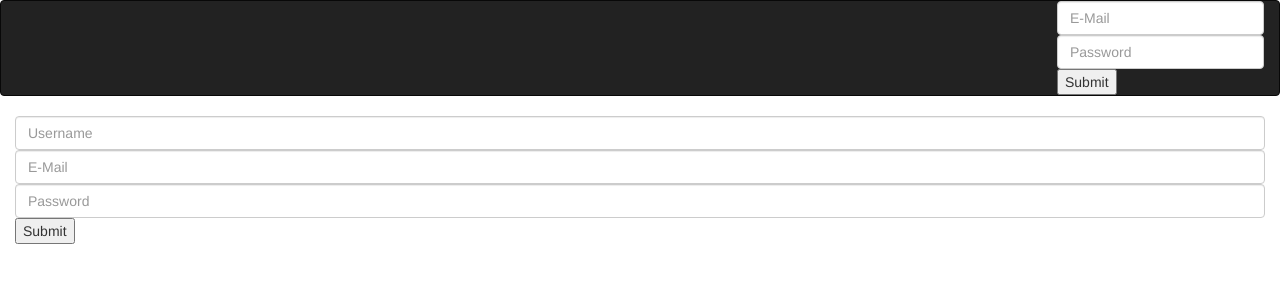
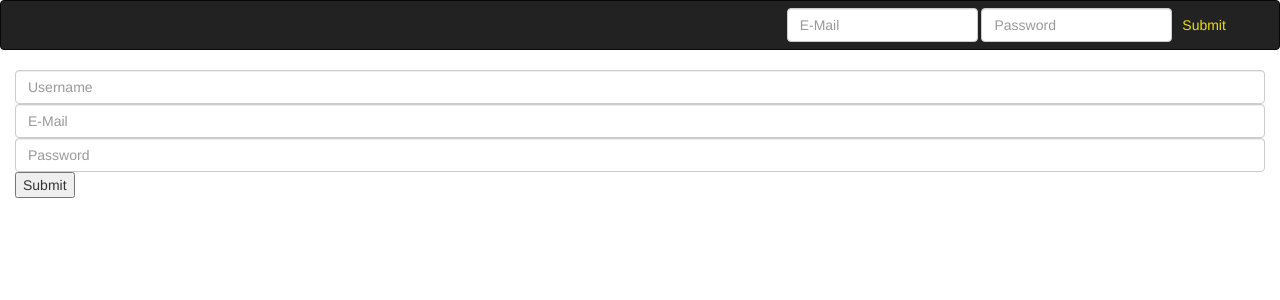
Before and after one commit to A-H-Tolba/ASUsp, a CodeIgniter app: the page made by application/views/asusp.php in a window 1280 px wide. Shown: the top 300 px of the page. Run offline with CodeIgniter, Linux system fonts and the light colour scheme.

Commit message:
frontend stuff

```diff
--- a/application/views/asusp.php
+++ b/application/views/asusp.php
@@ -24,10 +24,10 @@ defined('BASEPATH') OR exit('No direct script access allowed');
 		    </div>
 		    <div class="collapse navbar-collapse" id="myNavbar">
 		      <ul class="nav navbar-nav navbar-right">
-		        <form name="myForm" autocomplete="off" enctype="multipart/form-data" method="post" action="<?php echo base_url(); ?>Welcome/login">
-					<input type="email" name="email" class="form-control" placeholder="E-Mail">
-					<input type="password" name="password" class="form-control" placeholder="Password">
-					<button type="submit">Submit</button>
+		        <form name="myForm" id="login" autocomplete="off" enctype="multipart/form-data" method="post" action="<?php echo base_url(); ?>Welcome/login">
+					<input type="email" name="email" class="login form-control" placeholder="E-Mail">
+					<input type="password" name="password" class="login form-control" placeholder="Password">
+					<button id="btn-lgn" type="submit">Submit</button>
 				</form>
 		      </ul>
 
--- a/assets/main.css
+++ b/assets/main.css
@@ -1 +1,4 @@
 html, body {height: 100%; width: 100%; margin: 0;}
+#btn-lgn {background: rgba(0,0,0,0); border: none; color: #ed1;}
+#login {margin-top: 1.5%;}
+.login {position: relative; top: 75%; display: inline-block; width: 40%;}
```
